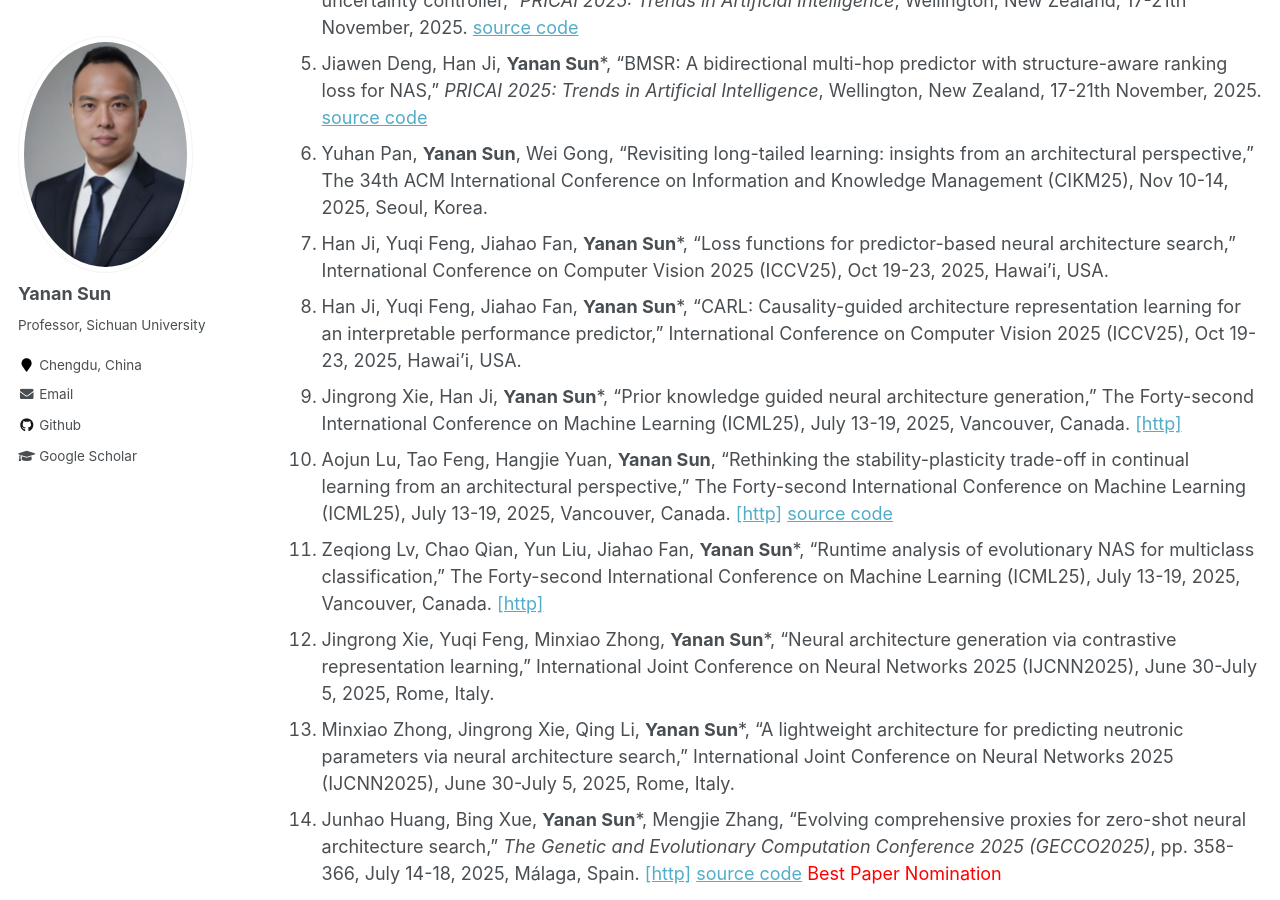
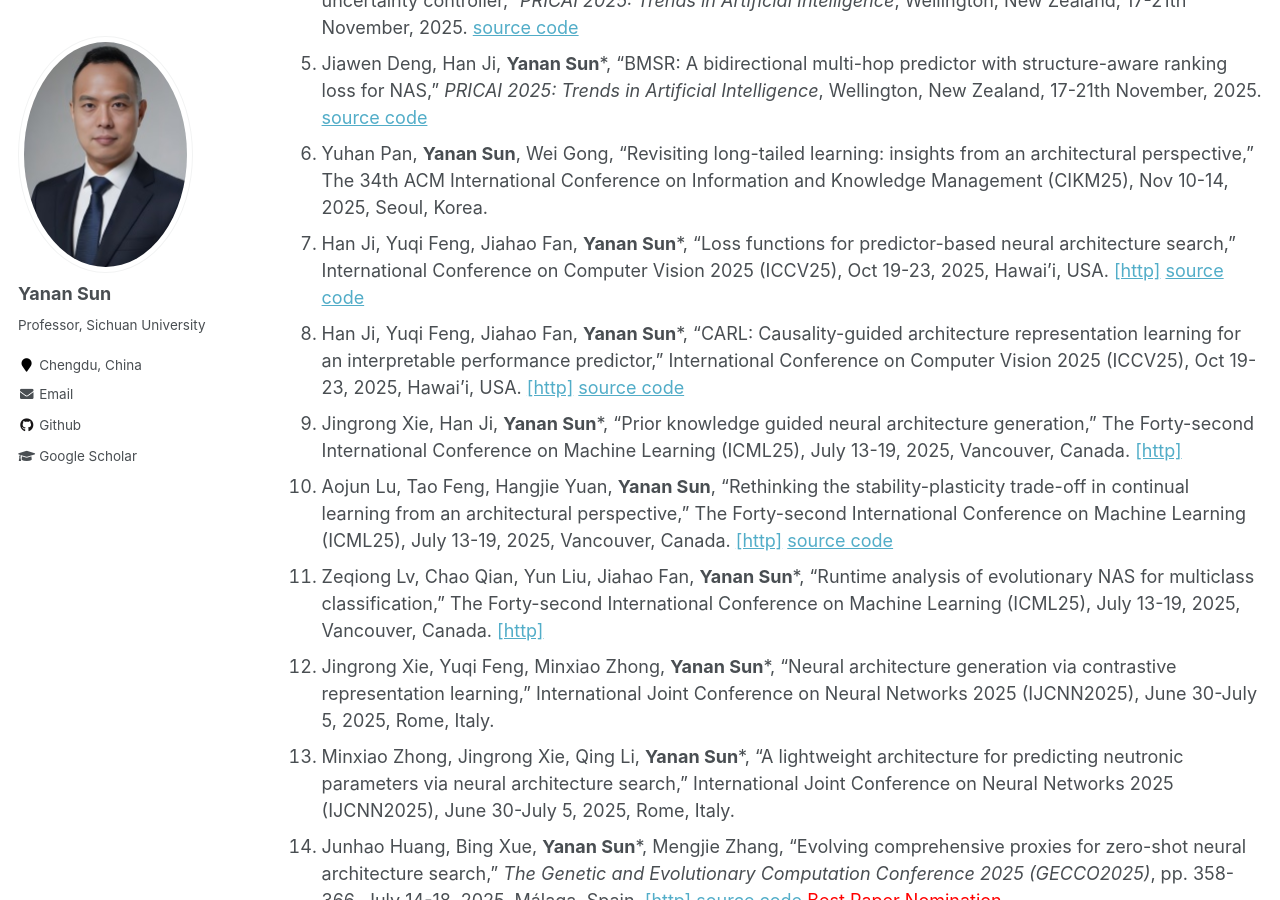
Before and after one commit to yn-sun/yn-sun.github.io, a Jekyll site: the page built from _pages/publications-c.md, in a window 1280 px wide and 900 px high, scrolled down 498 px. Built offline with Jekyll 4.4.1, drawn with Linux system fonts in a browser that asks for light colours; comment, search, counter and statistics services are not loaded.

Commit message:
Update publications-c.md

```diff
--- a/_pages/publications-c.md
+++ b/_pages/publications-c.md
@@ -12,8 +12,8 @@ author_profile: true
 4. Chunhui Ding, Aojun Lu, Jiahao Fan, **Yanan Sun***, "Enhancing replay-based continual learning via predictive uncertainty controller," <i>PRICAI 2025: Trends in Artificial Intelligence</i>, Wellington, New Zealand, 17-21th November, 2025. [source code](https://github.com/scudch9/PUC)
 5. Jiawen Deng, Han Ji, **Yanan Sun***, "BMSR: A bidirectional multi-hop predictor with structure-aware ranking loss for NAS," <i>PRICAI 2025: Trends in Artificial Intelligence</i>, Wellington, New Zealand, 17-21th November, 2025. [source code](https://github.com/Thorn-222/BMSR)
 6. Yuhan Pan, **Yanan Sun**, Wei Gong, "Revisiting long-tailed learning: insights from an architectural perspective," The 34th ACM International Conference on Information and Knowledge Management (CIKM25), Nov 10-14, 2025, Seoul, Korea.
-7. Han Ji, Yuqi Feng, Jiahao Fan, **Yanan Sun***, "Loss functions for predictor-based neural architecture search," International Conference on Computer Vision 2025 (ICCV25), Oct 19-23, 2025, Hawai'i, USA.
-8. Han Ji, Yuqi Feng, Jiahao Fan, **Yanan Sun***, "CARL: Causality-guided architecture representation learning for an interpretable performance predictor," International Conference on Computer Vision 2025 (ICCV25), Oct 19-23, 2025, Hawai'i, USA.
+7. Han Ji, Yuqi Feng, Jiahao Fan, **Yanan Sun***, "Loss functions for predictor-based neural architecture search," International Conference on Computer Vision 2025 (ICCV25), Oct 19-23, 2025, Hawai'i, USA. [[http]](https://openaccess.thecvf.com/content/ICCV2025/papers/Ji_Loss_Functions_for_Predictor-based_Neural_Architecture_Search_ICCV_2025_paper.pdf)  [source code](https://github.com/jihan4431/PWLNAS)
+8. Han Ji, Yuqi Feng, Jiahao Fan, **Yanan Sun***, "CARL: Causality-guided architecture representation learning for an interpretable performance predictor," International Conference on Computer Vision 2025 (ICCV25), Oct 19-23, 2025, Hawai'i, USA. [[http]](https://openaccess.thecvf.com/content/ICCV2025/papers/Ji_CARL_Causality-guided_Architecture_Representation_Learning_for_an_Interpretable_Performance_Predictor_ICCV_2025_paper.pdf) [source code](https://github.com/jihan4431/CARL)
 9. Jingrong Xie, Han Ji, **Yanan Sun***, "Prior knowledge guided neural architecture generation," The Forty-second International Conference on Machine Learning (ICML25), July 13-19, 2025, Vancouver, Canada. [[http]](https://openreview.net/pdf?id=5QU8dAnLgO)
 10. Aojun Lu, Tao Feng, Hangjie Yuan, **Yanan Sun**, "Rethinking the stability-plasticity trade-off in continual learning from an architectural perspective," The Forty-second International Conference on Machine Learning (ICML25), July 13-19, 2025, Vancouver, Canada. [[http]](https://openreview.net/pdf?id=yO95ALeoGw)  [source code](https://github.com/byyx666/Dual-Arch)
 11. Zeqiong Lv, Chao Qian, Yun Liu, Jiahao Fan, **Yanan Sun***, "Runtime analysis of evolutionary NAS for multiclass classification," The Forty-second International Conference on Machine Learning (ICML25), July 13-19, 2025, Vancouver, Canada. [[http]](https://openreview.net/pdf?id=biKDr4cNMQ)
```
